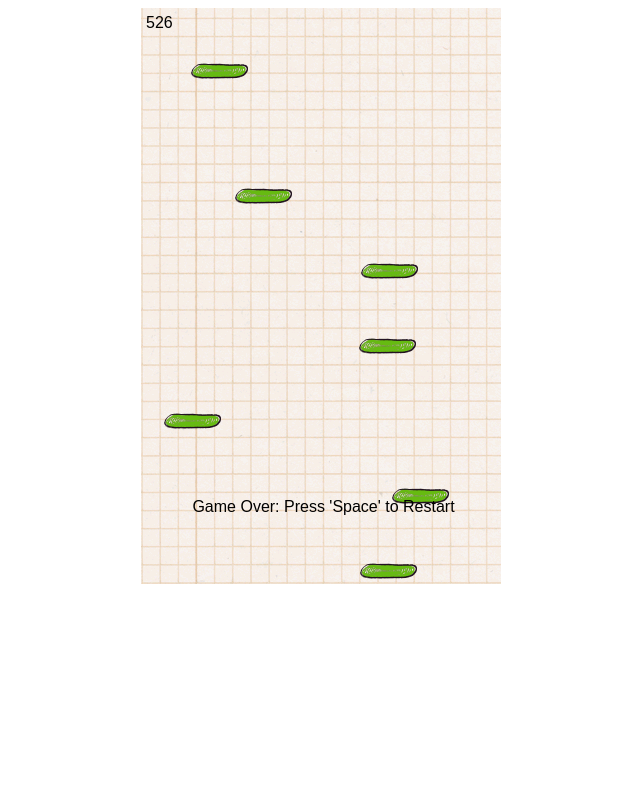
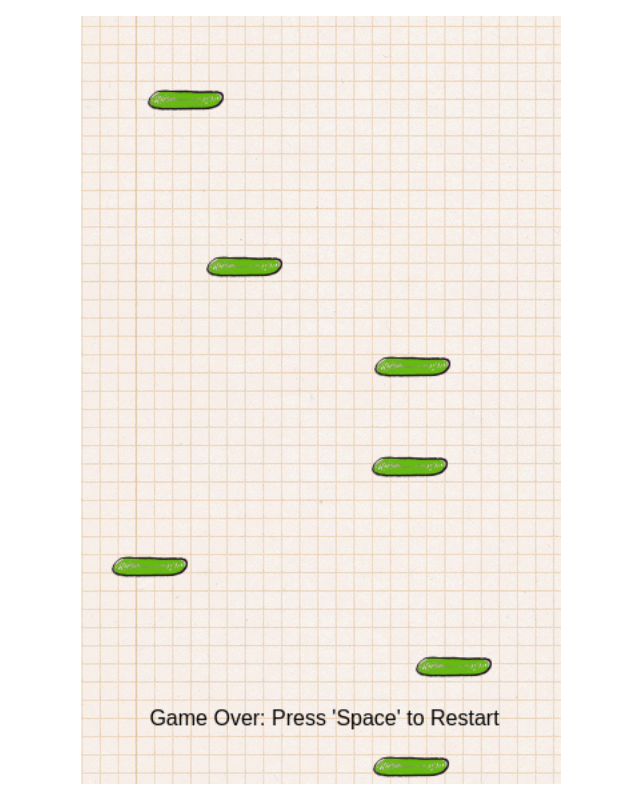
Before and after one commit to FantomJack/acceleratorEnjoyerSimulator, a plain HTML site: page index.html in a window 1280 px wide. Shown: the whole page, without its empty margins (319-959 px from the left). Drawn offline with Linux system fonts and the light colour scheme.

Commit message:
zmena pohybu + menšia responzivita

```diff
--- a/script.js
+++ b/script.js
@@ -21,9 +21,10 @@ let doodler = {
 }
 
 //physics
-let velocityX = 0;
+let velocityXL = 0;
+let velocityXR = 0;
 let velocityY = 0; //doodler jump speed
-let initialVelocityY = -8; //starting velocity Y
+let jumpV = -8; //starting velocity Y
 let gravity = 0.4;
 
 //platforms
@@ -32,21 +33,20 @@ let platformWidth = 60;
 let platformHeight = 18;
 let platformImg;
 
-let score = 0;
-let maxScore = 0;
 let gameOver = false;
 
 window.onload = function() {
     board = document.getElementById("board");
+    console.log(board)
     board.height = boardHeight;
     board.width = boardWidth;
     context = board.getContext("2d"); //used for drawing on the board
 
     //draw doodler
-    // context.fillStyle = "green";
-    // context.fillRect(doodler.x, doodler.y, doodler.width, doodler.height);
+    context.fillStyle = "green";
+    context.fillRect(doodler.x, doodler.y, doodler.width, doodler.height);
 
-    //load images
+    // load images
     doodlerRightImg = new Image();
     doodlerRightImg.src = "./doodler-right.png";
     doodler.img = doodlerRightImg;
@@ -60,10 +60,16 @@ window.onload = function() {
     platformImg = new Image();
     platformImg.src = "./platform.png";
 
-    velocityY = initialVelocityY;
+    velocityY = jumpV;
     placePlatforms();
     requestAnimationFrame(update);
     document.addEventListener("keydown", moveDoodler);
+    document.addEventListener("keyup", (e) => {
+        if (e.code === "ArrowLeft" || e.code === "KeyA")
+            velocityXL = 0;
+        if (e.code === "ArrowRight" || e.code === "KeyD")
+            velocityXR = 0;
+    });
 }
 
 function update() {
@@ -74,7 +80,8 @@ function update() {
     context.clearRect(0, 0, board.width, board.height);
 
     //doodler
-    doodler.x += velocityX;
+    doodler.x += velocityXL;
+    doodler.x += velocityXR;
     if (doodler.x > boardWidth) {
         doodler.x = 0;
     }
@@ -93,10 +100,10 @@ function update() {
     for (let i = 0; i < platformArray.length; i++) {
         let platform = platformArray[i];
         if (velocityY < 0 && doodler.y < boardHeight*3/4) {
-            platform.y -= initialVelocityY; //slide platform down
+            platform.y -= jumpV; //slide platform down
         }
         if (detectCollision(doodler, platform) && velocityY >= 0) {
-            velocityY = initialVelocityY; //jump
+            velocityY = jumpV; //jump
         }
         context.drawImage(platform.img, platform.x, platform.y, platform.width, platform.height);
     }
@@ -107,24 +114,22 @@ function update() {
         newPlatform(); //replace with new platform on top
     }
 
-    //score
-    updateScore();
-    context.fillStyle = "black";
-    context.font = "16px sans-serif";
-    context.fillText(score, 5, 20);
+
 
     if (gameOver) {
-        context.fillText("Game Over: Press 'Space' to Restart", boardWidth/7, boardHeight*7/8);
+        context.fillStyle = "black";
+        context.font = "16px sans-serif";
+        context.fillText("Game Over: Press 'Space' to Restart", boardWidth/7, boardHeight*12/13);
     }
 }
 
 function moveDoodler(e) {
     if (e.code === "ArrowRight" || e.code === "KeyD") { //move right
-        velocityX = 4;
+        velocityXR = 4;
         doodler.img = doodlerRightImg;
     }
     else if (e.code === "ArrowLeft" || e.code === "KeyA") { //move left
-        velocityX = -4;
+        velocityXL = -4;
         doodler.img = doodlerLeftImg;
     }
     else if (e.code === "Space" && gameOver) {
@@ -137,10 +142,9 @@ function moveDoodler(e) {
             height : doodlerHeight
         }
 
-        velocityX = 0;
-        velocityY = initialVelocityY;
-        score = 0;
-        maxScore = 0;
+        velocityXL = 0;
+        velocityXR = 0;
+        velocityY = jumpV;
         gameOver = false;
         placePlatforms();
     }
@@ -202,16 +206,3 @@ function detectCollision(a, b) {
         a.y < b.y + b.height &&  //a's top left corner doesn't reach b's bottom left corner
         a.y + a.height > b.y;    //a's bottom left corner passes b's top left corner
 }
-
-function updateScore() {
-    let points = Math.floor(50*Math.random()); //(0-1) *50 --> (0-50)
-    if (velocityY < 0) { //negative going up
-        maxScore += points;
-        if (score < maxScore) {
-            score = maxScore;
-        }
-    }
-    else if (velocityY >= 0) {
-        maxScore -= points;
-    }
-}
--- a/style.css
+++ b/style.css
@@ -1,8 +1,12 @@
 body {
     text-align: center;
+    height: 100vh;
+    margin: 0;
 }
 
 #board {
-    /* background-color: green; */
     background-image: url("./doodlejumpbg.png");
+    height: -webkit-fill-available;
+    aspect-ratio: 360/576;
+    margin: 1em;
 }
```
